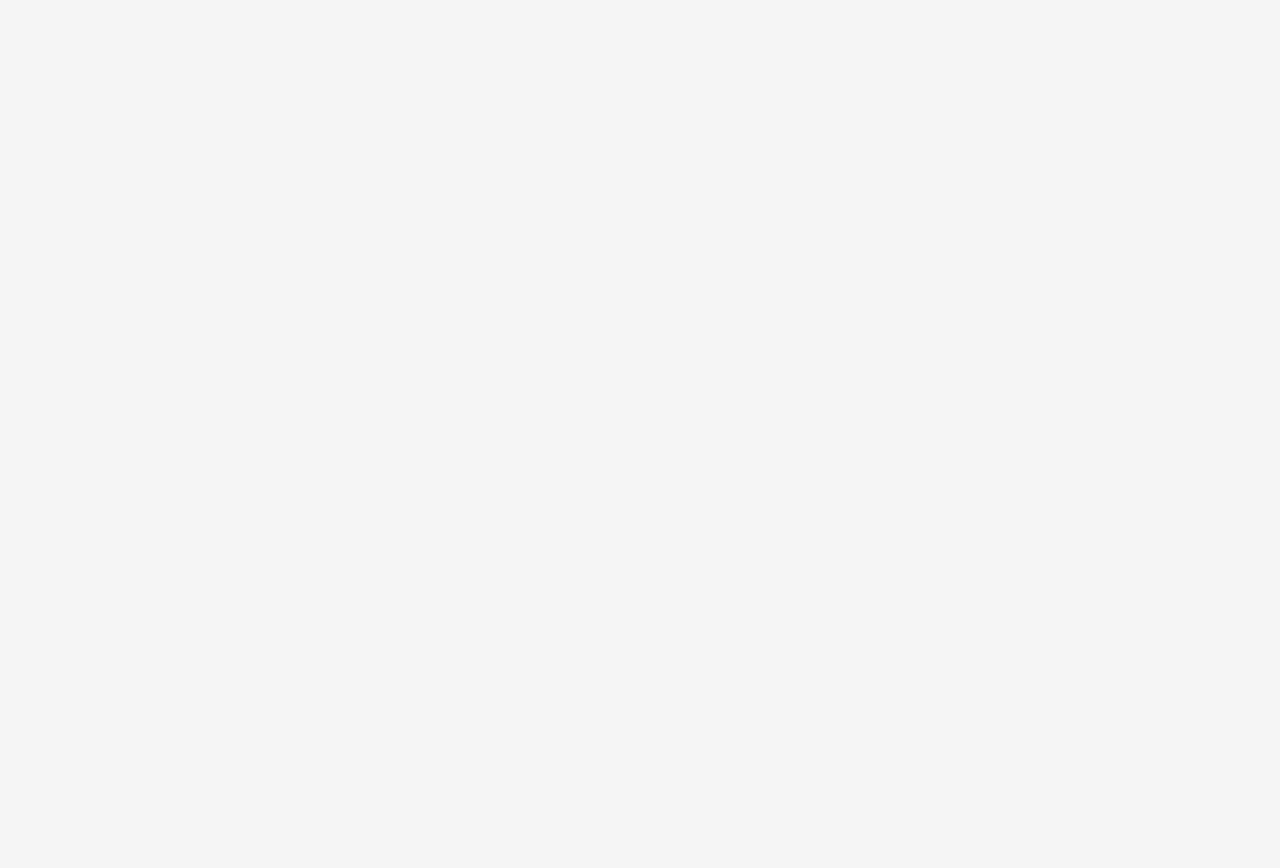
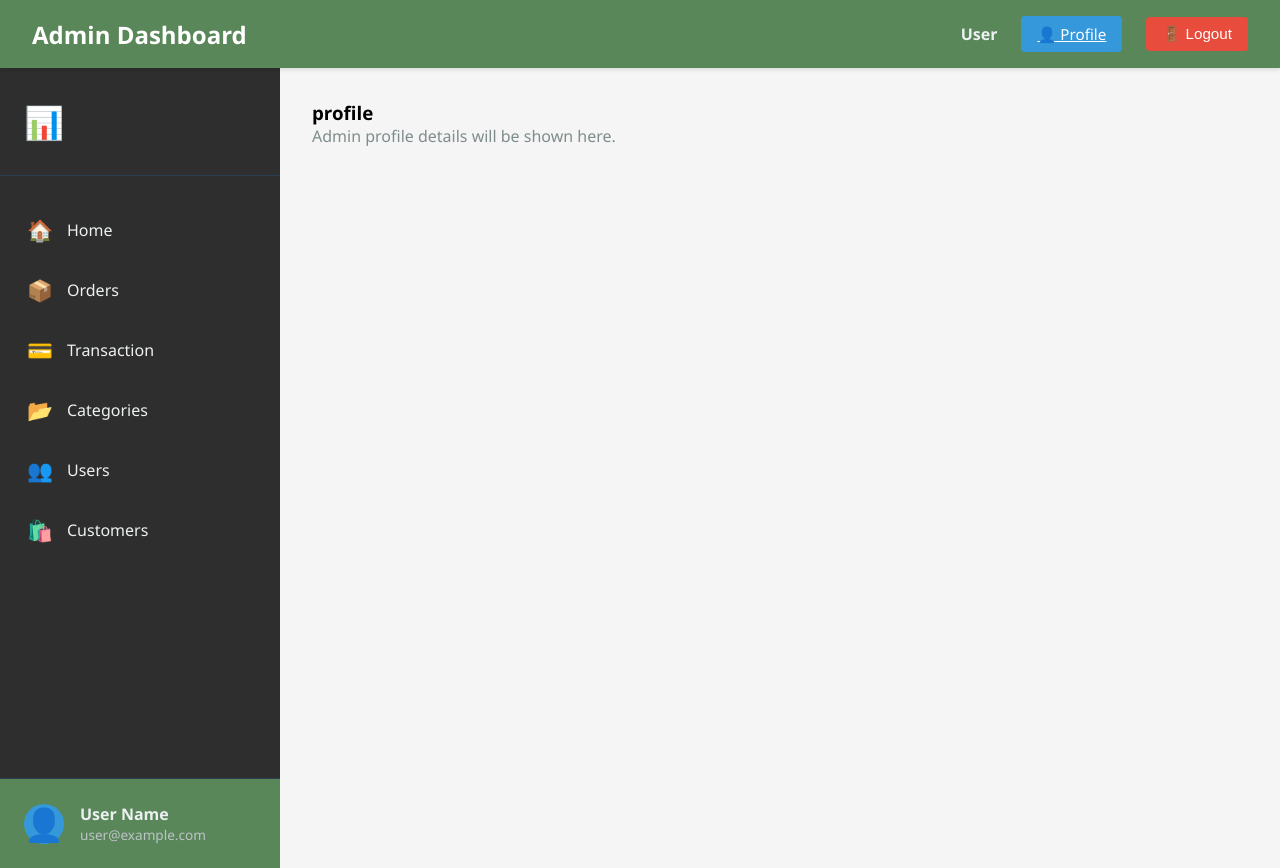
Before and after one commit to khushi-Gfuture/Admin, a React (Create React App) app: page /admin/profile in a window 1280 px wide. Before the commit this address had no page. Before the commit the page ends 800 px from the top, so only its background shows below. Built offline with nearby package versions, Linux system fonts and the light colour scheme.

Commit message:
Restore local UI changes after rebase

```diff
--- a/src/App.js
+++ b/src/App.js
@@ -13,10 +13,10 @@ function App() {
   return (
     <Router>
       <Routes>
-        <Route path="/admin" element={<Admin />} />
+        <Route path="/admin/*" element={<Admin />} />
         <Route path="/" element={<div>Home Page</div>} />
-         <Route path="/Login" element={<Login />} />
-          <Route path="/Register" element={<Register />} />
+        <Route path="/login" element={<Login />} />
+        <Route path="/register" element={<Register />} />
       </Routes>
     </Router>
   );
--- a/src/components/Navbar.js
+++ b/src/components/Navbar.js
@@ -1,4 +1,5 @@
 import React from 'react';
+import { Link } from 'react-router-dom';
 import './Navbar.css';
 
 const Navbar = ({ user, onLogout }) => {
@@ -10,9 +11,9 @@ const Navbar = ({ user, onLogout }) => {
           <div className="user-profile">
             <span className="user-name">{user?.name || 'User'}</span>
           </div>
-          <button className="profile-btn" title="Profile">
+          <Link to="/admin/profile" className="profile-btn" title="Profile">
             👤 Profile
-          </button>
+          </Link>
           <button className="logout-btn" onClick={onLogout}>
             🚪 Logout
           </button>
--- a/src/components/Sidebar.js
+++ b/src/components/Sidebar.js
@@ -1,14 +1,15 @@
 import React from 'react';
+import { Link } from 'react-router-dom';
 import './Sidebar.css';
 
 const Sidebar = ({ user }) => {
   const menuItems = [
-    { id: 1, label: 'Home', icon: '🏠', href: '#home' },
-    { id: 2, label: 'Orders', icon: '📦', href: '#orders' },
-    { id: 3, label: 'Transaction', icon: '💳', href: '#transaction' },
-    { id: 4, label: 'Categories', icon: '📂', href: '#categories' },
-    { id: 5, label: 'Users', icon: '👥', href: '#users' },
-    { id: 6, label: 'Customers', icon: '🛍️', href: '#customers' },
+    { id: 1, label: 'Home', icon: '🏠', to: '/admin/home' },
+    { id: 2, label: 'Orders', icon: '📦', to: '/admin/orders' },
+    { id: 3, label: 'Transaction', icon: '💳', to: '/admin/transactions' },
+    { id: 4, label: 'Categories', icon: '📂', to: '/admin/categories' },
+    { id: 5, label: 'Users', icon: '👥', to: '/admin/users' },
+    { id: 6, label: 'Customers', icon: '🛍️', to: '/admin/customers' },
   ];
 
   return (
@@ -19,10 +20,10 @@ const Sidebar = ({ user }) => {
 
       <nav className="sidebar-menu">
         {menuItems.map((item) => (
-          <a key={item.id} href={item.href} className="menu-item">
+          <Link key={item.id} to={item.to} className="menu-item">
             <span className="menu-icon">{item.icon}</span>
             <span className="menu-label">{item.label}</span>
-          </a>
+          </Link>
         ))}
       </nav>
 
--- a/src/pages/Admin.js
+++ b/src/pages/Admin.js
@@ -1,8 +1,17 @@
 import React from 'react';
+import { Routes, Route } from 'react-router-dom';
 import Navbar from '../components/Navbar';
 import Sidebar from '../components/Sidebar';
 import './Admin.css';
 import useUser from '../hooks/useUser';
+
+import Home from './Home';
+import Orders from './Orders';
+import Transactions from './Transactions';
+import Categories from './Categories';
+import Customers from './Customers';
+import Users from './Users';
+import Profile from './Profile'
 
 const Admin = () => {
   const { user, logout } = useUser();
@@ -10,7 +19,6 @@ const Admin = () => {
   const handleLogout = () => {
     logout();
     alert('Logged out successfully!');
-    // Redirect to login page
     window.location.href = '/login';
   };
 
@@ -20,7 +28,16 @@ const Admin = () => {
       <div className="admin-main">
         <Sidebar user={user} />
         <div className="admin-content">
-          <h1>Welcome to Admin Dashboard</h1>
+          <Routes>
+            <Route index element={<Home/>} />
+            <Route path="home" element={<Home />} />
+            <Route path="orders" element={<Orders />}/>
+            <Route path="categories" element={<Categories />} />
+            <Route path="Transactions" element={<Transactions />} />
+            <Route path="customers" element={<Customers />} />
+            <Route path="users" element={<Users />}/>
+            <Route path="profile" element={<Profile />} />
+          </Routes>
         </div>
       </div>
     </div>
```
